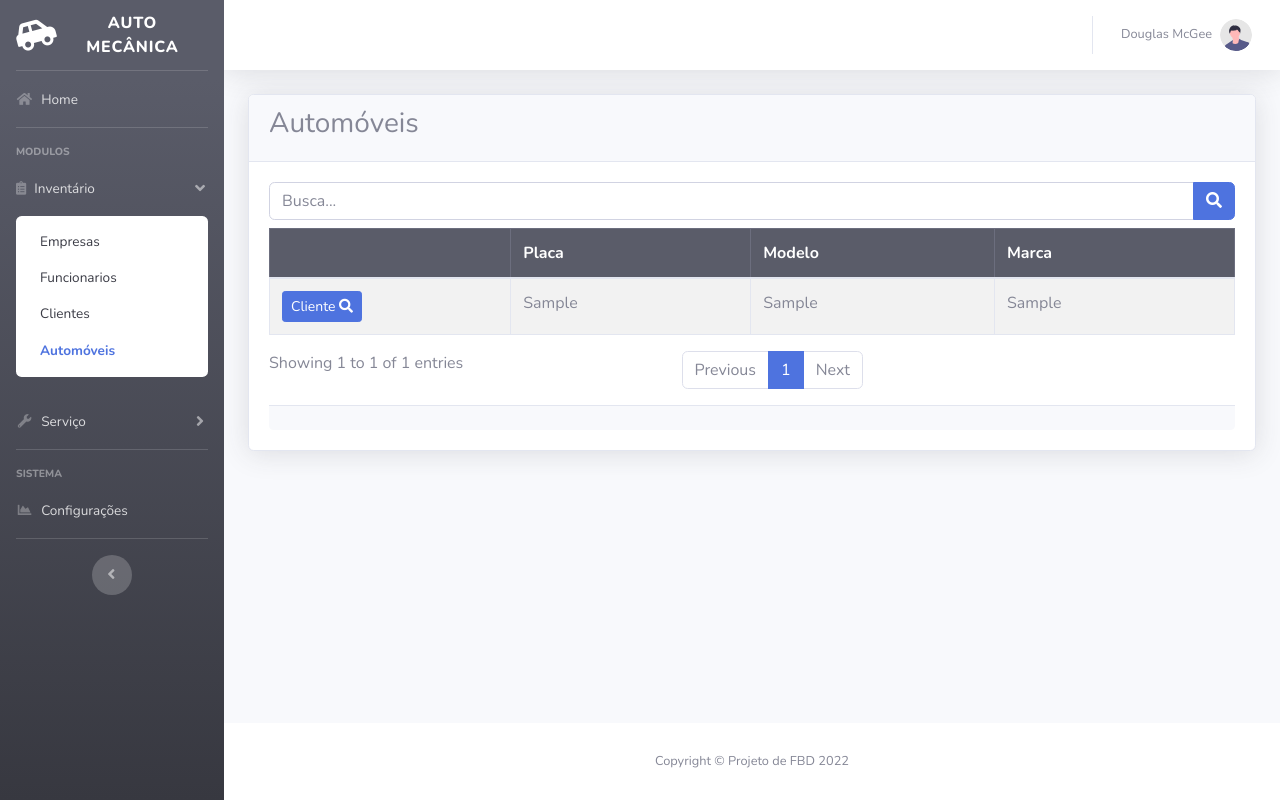
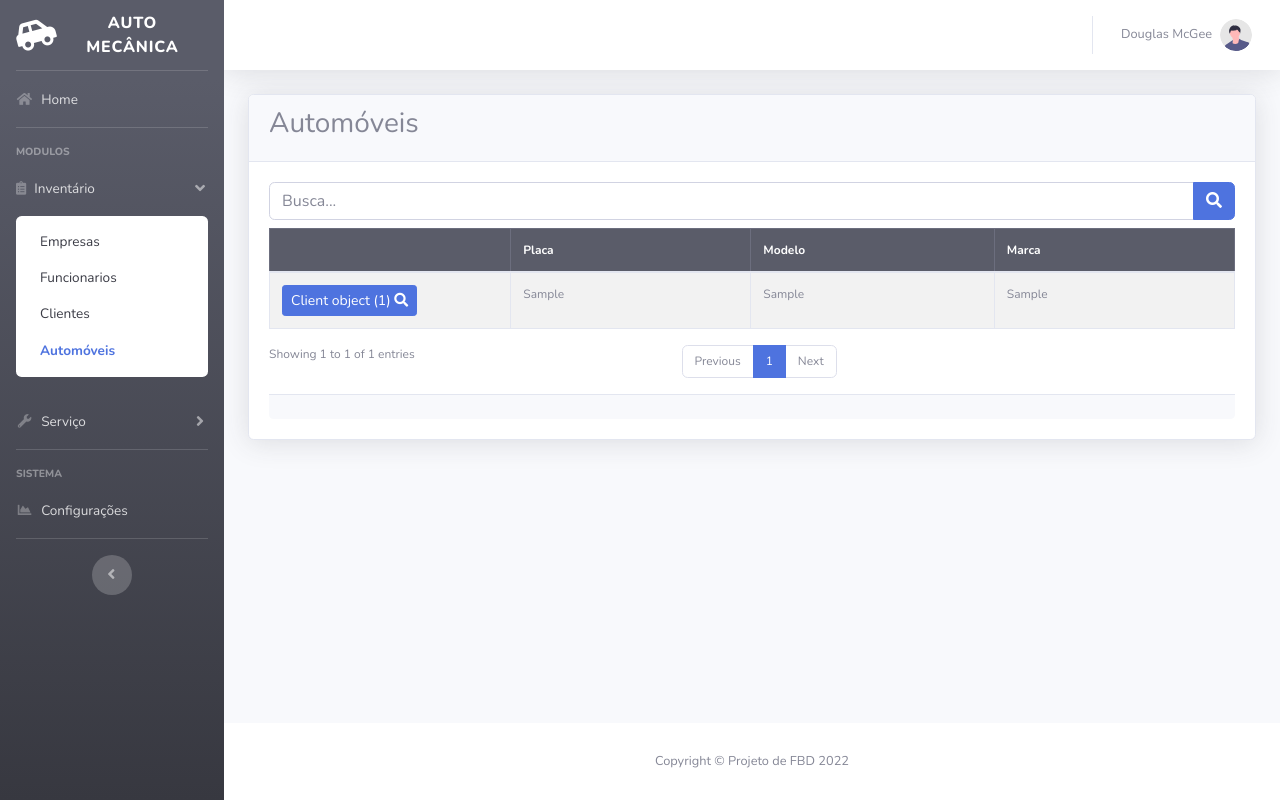
Before and after one commit to celiojunior-linux/PBD_Project, a Django app: page /inventory/car/list in a window 1280 px wide. Run offline with Django 4.2, Linux system fonts and the light colour scheme; tables that the repository leaves empty hold one stand-in row (values such as "Sample post"); some libraries are stand-ins or nearby versions.

Commit message:
Fixed unique constraints error, enhanced list table

```diff
--- a/apps/inventory/forms.py
+++ b/apps/inventory/forms.py
@@ -33,7 +33,6 @@ class ClientForm(forms.ModelForm):
 
 
 class CarForm(forms.ModelForm):
-
     class Meta:
         model = models.Car
         fields = "__all__"
--- a/apps/inventory/models.py
+++ b/apps/inventory/models.py
@@ -31,7 +31,7 @@ class Client(models.Model):
         ("DEVEDORES", "DEVEDORES"),
     ]
 
-    document = models.CharField(max_length=14, primary_key=True)
+    document = models.CharField(max_length=14, unique=True)
     name = models.CharField(max_length=100)
     address = models.CharField(max_length=100)
     rg = models.IntegerField()
@@ -43,7 +43,7 @@ class Client(models.Model):
 
 
 class Car(models.Model):
-    license_plate = models.CharField(max_length=7, primary_key=True, unique=True)
+    license_plate = models.CharField(max_length=7, unique=True)
     model = models.CharField(max_length=100)
     brand = models.CharField(max_length=100)
 
--- a/apps/inventory/templates/inventory/car/car_list.html
+++ b/apps/inventory/templates/inventory/car/car_list.html
@@ -11,8 +11,8 @@
 {% block table_row %}
     <tr>
         <th>
-            <a class="btn btn-primary btn-sm" href="{% if object.client_set %}{% url "inventory:client-edit" object.client_set.first.document %}{% else %}#{% endif %}">
-                Cliente <i class="fa fa-search"></i>
+            <a class="btn btn-primary btn-sm" href="{% url "inventory:client-edit" object.client.document %}">
+                {{ object.client }} <i class="fa fa-search"></i>
             </a>
         </th>
         <td>{{ object.license_plate }}</td>
--- a/apps/inventory/templates/inventory/client/clients_list.html
+++ b/apps/inventory/templates/inventory/client/clients_list.html
@@ -30,3 +30,7 @@
     <a class="btn btn-sm btn-success" href="{% url "inventory:client-create" %}">Adicionar <i
             class="fa fa-plus-circle"></i></a>
 {% endblock card_footer %}
+{% block delete_message %}
+    {{ block.super }}
+    (isso eliminará também o registro de carro relacionado)
+{% endblock %}
--- a/apps/inventory/urls.py
+++ b/apps/inventory/urls.py
@@ -19,8 +19,8 @@ urlpatterns = [
     # Client
     path("client/list/", views.ClientList.as_view(), name="client-list"),
     path("client/create/", views.ClientCreateView.as_view(), name="client-create"),
-    path("client/edit/<str:document>", views.ClientEditView.as_view(), name="client-edit"),
-    path("client/delete/<str:document>", views.ClientDeleteView.as_view(), name="client-delete"),
+    path("client/edit/<slug:document>", views.ClientEditView.as_view(), name="client-edit"),
+    path("client/delete/<slug:document>", views.ClientDeleteView.as_view(), name="client-delete"),
 
 
     # Car
--- a/apps/inventory/views.py
+++ b/apps/inventory/views.py
@@ -1,4 +1,5 @@
 from django.contrib import messages
+from django.http import Http404
 from django.urls import reverse_lazy
 from django.views.generic import ListView, CreateView, UpdateView, DeleteView
 
@@ -93,10 +94,21 @@ class ClientCreateView(CreateView, mixins.ClientCarMixin):
 
 
 class ClientEditView(UpdateView):
+    object = None
     template_name = "inventory/client/clients_edit.html"
     form_class = forms.ClientForm
     queryset = models.Client.objects.all()
-    pk_url_kwarg = "document"
+    argument = "document"
+
+    def get_object(self, queryset=None):
+        if queryset is None:
+            queryset = self.queryset
+        argument = self.kwargs.get(self.argument)
+        try:
+            obj = queryset.get()
+        except queryset.model.DoesNotExist:
+            raise Http404(f"{queryset.model._meta.verbose_name} não encontrado!")
+        return obj
 
     def get_context_data(self, **kwargs):
         if "car_form" not in kwargs:
@@ -104,17 +116,17 @@ class ClientEditView(UpdateView):
         return super(ClientEditView, self).get_context_data(**kwargs)
 
     def post(self, request, *args, **kwargs):
+        print(self.get_object().car)
         car_form = forms.CarForm(request.POST, instance=self.get_object().car)
+        client_form = forms.ClientForm(request.POST, instance=self.get_object())
         if car_form.is_valid():
-            car_form.clean()
             car = car_form.save()
-            client_form = forms.ClientForm(request.POST, instance=self.get_object())
-            client_form.instance.car = car
             if client_form.is_valid():
-                client_form.full_clean()
-                client_form.save()
-                return super(ClientEditView, self).post(request, *args, **kwargs)
-        return self.render_to_response(self.get_context_data(form=car_form))
+                client = client_form.save(commit=False)
+                client.car = car
+                client.save()
+                return self.form_valid(client_form)
+        return self.render_to_response(self.get_context_data(car_form=car_form, form=client_form))
 
     def get_success_url(self):
         return self.request.path
--- a/templates/crud/table_view.html
+++ b/templates/crud/table_view.html
@@ -15,7 +15,7 @@
                     </div>
                 </div>
             {% endblock %}
-            <div class="table-responsive">
+            <div class="table-responsive" style="font-size: 12px;">
                 <table class="table table-striped table-bordered" id="dataTable" style="min-width: 800px;">
                     <thead class="table-dark">
                     {% block table_head %}{% endblock %}
@@ -49,7 +49,8 @@
                     </button>
                 </div>
                 <div class="modal-body">
-                    <p>Deseja realmente eliminar "<span id="deleteObject"></span>"?</p>
+                    <p>{% block delete_message %} Deseja realmente eliminar "<span id="deleteObject"></span>
+                        "? {% endblock %}</p>
                 </div>
                 <div class="modal-footer">
                     <button type="button" class="btn btn-secondary" data-dismiss="modal">Cancelar</button>
@@ -67,6 +68,6 @@
             $("#deleteForm").attr("action", deleteUrl);
         }
 
-        $("#dataTable").DataTable({searching: false, pageLength: 5, lengthChange: false });
+        $("#dataTable").DataTable({searching: false, pageLength: 5, lengthChange: false});
     </script>
 {% endblock %}
```
Also changed, not shown: apps/inventory/migrations/0001_initial.py (deleted), apps/inventory/migrations/0002_alter_employee_admission_date.py (deleted), apps/inventory/migrations/0003_alter_client_car_alter_employee_admission_date.py (deleted), apps/inventory/migrations/0004_alter_car_license_plate.py (deleted), apps/inventory/mixins.py (line endings or trailing spaces), apps/service/migrations/0001_initial.py.
